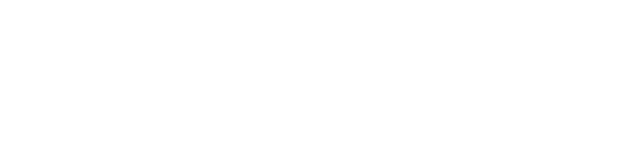
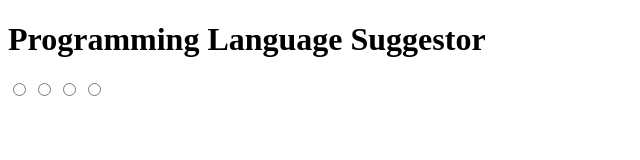
Before and after one commit to jackwillpdx/programming-languages, a plain HTML site: page index.html in a window 1280 px wide. Shown: the whole page, without its empty margins (0-640 px from the left). Drawn offline with Linux system fonts and the light colour scheme.

Commit message:
added radio html

```diff
--- a/css/styles.css
+++ b/css/styles.css
@@ -0,0 +1,3 @@
+.hidden {
+    display: none;
+}
--- a/index.html
+++ b/index.html
@@ -1,11 +1,29 @@
 <!DOCTYPE html>
 <html lang="en">
+
 <head>
-    <meta charset="UTF-8">
-    <meta name="viewport" content="width=device-width, initial-scale=1.0">
-    <title>Document</title>
+  <meta charset="UTF-8">
+  <meta name="viewport" content="width=device-width, initial-scale=1.0">
+  <link rel="stylesheet" href="css/styles.css" type="text.css">
+  <script src="js/scrpits.js"></script>
+  <title>Document</title>
 </head>
+
 <body>
+  <h1>Programming Language Suggestor</h1>
+  <form id="hobbies"></form>
+  <label>
+    <input type="radio" name="operator" value="outdoors">
+  </label>
+  <label>
+    <input type="radio" name="operator" value="inside">
+  </label>
+  <label>
+    <input type="radio" name="operator" value="meal">
+  </label>
+  <label>
+    <input type="radio" name="operator" value="family">
+  </label>
+</body>
 
-</body>
 </html>
```
Also changed, not shown: 1 other file.
